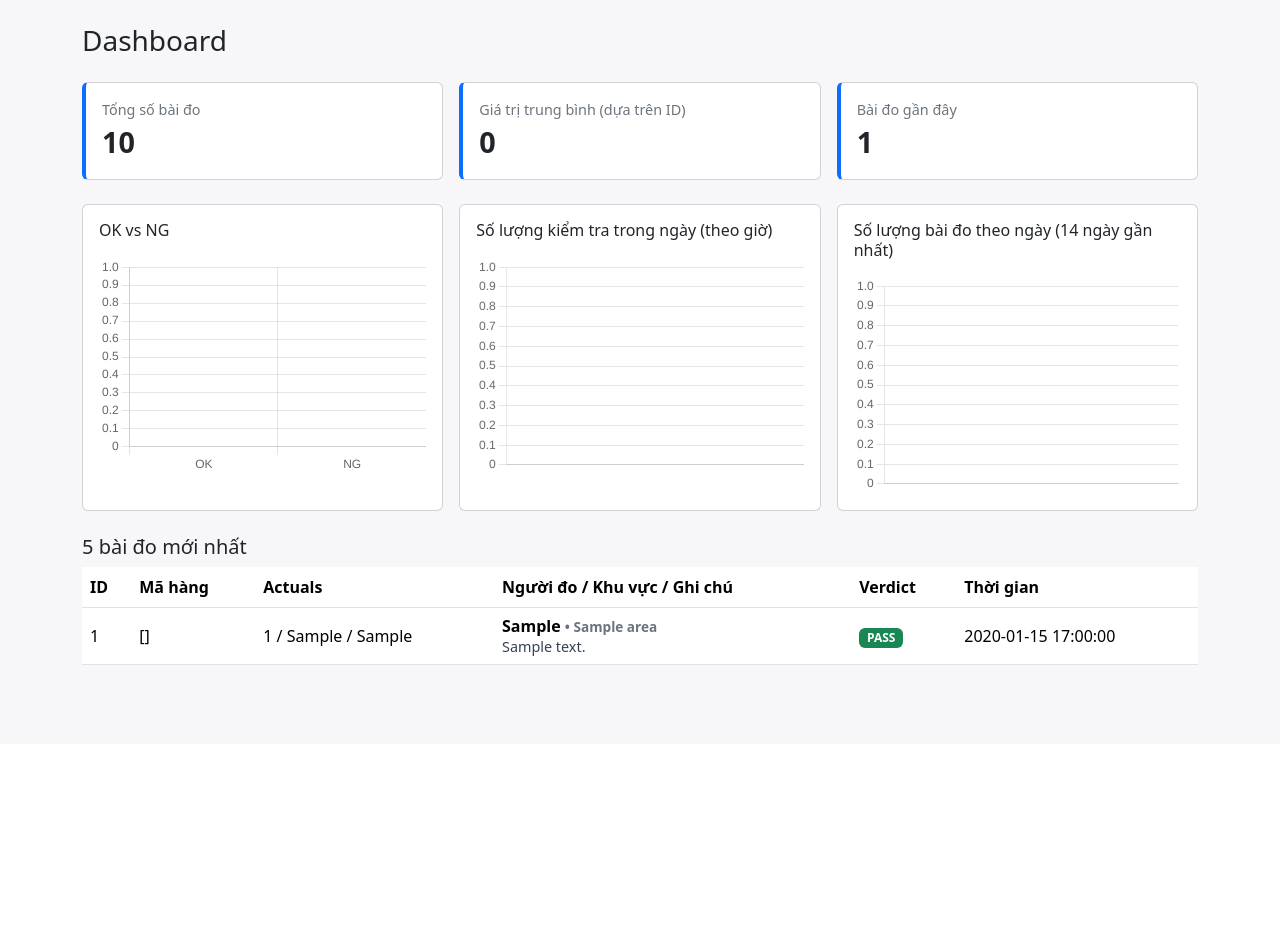
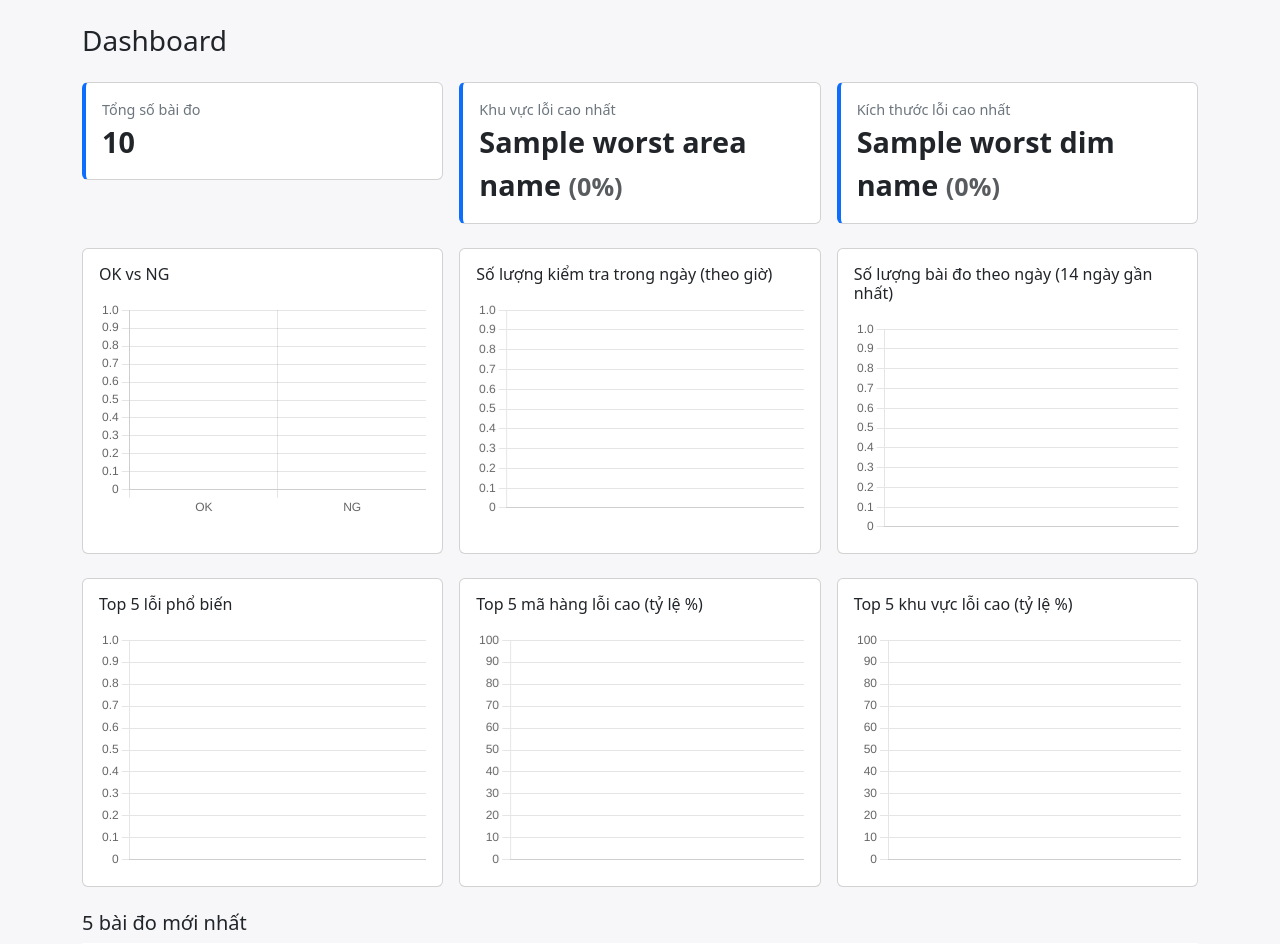
Before and after one commit to leanhvu2206-byte/Deploypoly, a Flask app: template templates/dashboard.html in a window 1280 px wide. Shown: the part 56-1000 px from the top of the page. Before the commit the page ends 721 px from the top, so only its background shows below. Run offline with Flask 3, Linux system fonts and the light colour scheme; the template is opened without the code that fills it: most values are stand-ins (such as "Sample title", 1, 10 or a date in 2020); some libraries are stand-ins or nearby versions.

```diff
--- a/app.py
+++ b/app.py
@@ -425,27 +425,30 @@ def logout():
 @login_required
 def dashboard():
     with get_db() as con, con.cursor() as cur:
-        # Tổng/AVG
+        # ====== Thống kê cơ bản ======
         cur.execute("SELECT COUNT(*) AS cnt FROM measurements")
         total = cur.fetchone()["cnt"]
+
+        # (giữ lại nếu còn dùng chỗ khác)
         cur.execute("SELECT AVG(value) AS avg_val FROM measurements")
         avg_val = cur.fetchone()["avg_val"]
 
-        # 5 gần nhất
+        # 5 bản ghi gần nhất
         cur.execute("""
             SELECT id, item_code, id_size, id_tol, od1_size, od1_tol, od2_size, od2_tol,
-                   actual_id, actual_od1, actual_od2, measured_by, area, note, verdict_overall, created_at
+                   actual_id, actual_od1, actual_od2, measured_by, area, note,
+                   verdict_overall, created_at
             FROM measurements
             ORDER BY created_at DESC
             LIMIT 5
         """)
         recent = cur.fetchall()
 
-        # OK/NG
+        # OK / NG tổng
         cur.execute("""
             SELECT
-              SUM(CASE WHEN verdict_overall = TRUE THEN 1 ELSE 0 END) AS ok_cnt,
-              SUM(CASE WHEN verdict_overall = FALSE THEN 1 ELSE 0 END) AS ng_cnt
+              COALESCE(SUM(CASE WHEN verdict_overall = TRUE  THEN 1 ELSE 0 END),0) AS ok_cnt,
+              COALESCE(SUM(CASE WHEN verdict_overall = FALSE THEN 1 ELSE 0 END),0) AS ng_cnt
             FROM measurements
             WHERE verdict_overall IS NOT NULL
         """)
@@ -453,7 +456,7 @@ def dashboard():
         ok_cnt = row["ok_cnt"] or 0
         ng_cnt = row["ng_cnt"] or 0
 
-        # By hour hôm nay theo Asia/Ho_Chi_Minh
+        # Theo giờ (hôm nay - TZ VN)
         by_hour = {f"{h:02d}": 0 for h in range(24)}
         cur.execute("""
             SELECT TO_CHAR(created_at AT TIME ZONE 'Asia/Ho_Chi_Minh', 'HH24') AS hh, COUNT(*) AS c
@@ -467,7 +470,7 @@ def dashboard():
         hours_labels = list(by_hour.keys())
         hours_values = list(by_hour.values())
 
-        # 14 ngày gần nhất (Asia/Ho_Chi_Minh)
+        # 14 ngày gần nhất (TZ VN)
         cur.execute("""
             SELECT (created_at AT TIME ZONE 'Asia/Ho_Chi_Minh')::date AS d, COUNT(*) AS c
             FROM measurements
@@ -483,13 +486,138 @@ def dashboard():
             days_labels.append(ds)
             days_values.append(got.get(ds, 0))
 
+        # ====== Khu vực lỗi cao nhất (rate %) ======
+        cur.execute("""
+            WITH base AS (
+              SELECT area,
+                     SUM(CASE WHEN verdict_overall = FALSE THEN 1 ELSE 0 END) AS ng,
+                     SUM(CASE WHEN verdict_overall IS NOT NULL THEN 1 ELSE 0 END) AS total
+              FROM measurements
+              GROUP BY area
+            )
+            SELECT area,
+                   ng,
+                   total,
+                   CASE WHEN total > 0 THEN 100.0 * ng / total ELSE 0 END AS rate
+            FROM base
+            WHERE area IS NOT NULL AND total >= 3
+            ORDER BY rate DESC, total DESC
+            LIMIT 1
+        """)
+        r = cur.fetchone()
+        worst_area_name = (r and r["area"]) or None
+        worst_area_rate = (r and r["rate"]) or 0.0
+
+        # ====== Kích thước lỗi cao nhất (ID/OD1/OD2) theo rate % ======
+        cur.execute("""
+            SELECT
+              SUM(CASE WHEN verdict_id  = FALSE THEN 1 ELSE 0 END) AS fail_id,
+              SUM(CASE WHEN verdict_id  IS NOT NULL THEN 1 ELSE 0 END) AS tot_id,
+              SUM(CASE WHEN verdict_od1 = FALSE THEN 1 ELSE 0 END) AS fail_od1,
+              SUM(CASE WHEN verdict_od1 IS NOT NULL THEN 1 ELSE 0 END) AS tot_od1,
+              SUM(CASE WHEN verdict_od2 = FALSE THEN 1 ELSE 0 END) AS fail_od2,
+              SUM(CASE WHEN verdict_od2 IS NOT NULL THEN 1 ELSE 0 END) AS tot_od2
+            FROM measurements
+        """)
+        r = cur.fetchone()
+        dims = []
+        for key, label in (("id", "ID"), ("od1", "OD1"), ("od2", "OD2")):
+            fail = r[f"fail_{key}"] or 0
+            tot  = r[f"tot_{key}"] or 0
+            rate = (100.0 * fail / tot) if tot else 0.0
+            dims.append((label, rate))
+        worst_dim_name, worst_dim_rate = max(dims, key=lambda x: x[1]) if dims else (None, 0.0)
+
+        # ====== Top 5 lỗi phổ biến (gộp ID/OD1/OD2 + Extras) ======
+        # 1) lỗi ở 3 kích thước chính
+        cur.execute("""
+            SELECT 'ID'  AS name, COUNT(*) AS c FROM measurements WHERE verdict_id  = FALSE
+            UNION ALL
+            SELECT 'OD1' AS name, COUNT(*)       FROM measurements WHERE verdict_od1 = FALSE
+            UNION ALL
+            SELECT 'OD2' AS name, COUNT(*)       FROM measurements WHERE verdict_od2 = FALSE
+        """)
+        counts = {}
+        for r in cur.fetchall():
+            counts[r["name"]] = counts.get(r["name"], 0) + (r["c"] or 0)
+
+        # 2) lỗi ở hạng mục bổ sung (extra_checks.verdict_items[].pass = false)
+        cur.execute("""
+            SELECT TRIM(BOTH FROM x->>'name') AS name, COUNT(*) AS c
+            FROM measurements m
+            JOIN LATERAL jsonb_array_elements(m.extra_checks->'verdict_items') x ON TRUE
+            WHERE (x->>'pass')::boolean = FALSE
+            GROUP BY 1
+            ORDER BY c DESC
+            LIMIT 10
+        """)
+        for r in cur.fetchall():
+            nm = r["name"] or ""
+            if not nm:
+                continue
+            counts[nm] = counts.get(nm, 0) + (r["c"] or 0)
+
+        # Lấy top 5
+        top_errors = sorted(counts.items(), key=lambda x: x[1], reverse=True)[:5]
+        top_err_labels = [k for k, _ in top_errors]
+        top_err_counts = [v for _, v in top_errors]
+
+        # ====== Top 5 mã hàng lỗi cao (tỷ lệ %) ======
+        cur.execute("""
+            WITH b AS (
+              SELECT item_code,
+                     SUM(CASE WHEN verdict_overall = FALSE THEN 1 ELSE 0 END) AS ng,
+                     SUM(CASE WHEN verdict_overall IS NOT NULL THEN 1 ELSE 0 END) AS total
+              FROM measurements
+              GROUP BY item_code
+            )
+            SELECT item_code,
+                   CASE WHEN total > 0 THEN 100.0 * ng / total ELSE 0 END AS rate
+            FROM b
+            WHERE item_code IS NOT NULL AND total >= 3
+            ORDER BY rate DESC, total DESC
+            LIMIT 5
+        """)
+        rows = cur.fetchall()
+        top_sku_labels = [r["item_code"] for r in rows]
+        top_sku_rates  = [r["rate"] for r in rows]
+
+        # ====== Top 5 khu vực lỗi cao (tỷ lệ %) ======
+        cur.execute("""
+            WITH b AS (
+              SELECT area,
+                     SUM(CASE WHEN verdict_overall = FALSE THEN 1 ELSE 0 END) AS ng,
+                     SUM(CASE WHEN verdict_overall IS NOT NULL THEN 1 ELSE 0 END) AS total
+              FROM measurements
+              GROUP BY area
+            )
+            SELECT area,
+                   CASE WHEN total > 0 THEN 100.0 * ng / total ELSE 0 END AS rate
+            FROM b
+            WHERE area IS NOT NULL AND total >= 3
+            ORDER BY rate DESC, total DESC
+            LIMIT 5
+        """)
+        rows = cur.fetchall()
+        top_area_labels = [r["area"] for r in rows]
+        top_area_rates  = [r["rate"] for r in rows]
+
     return render_template(
         "dashboard.html",
+        # cũ
         total=total, avg_val=avg_val, recent=recent,
         ok_cnt=ok_cnt, ng_cnt=ng_cnt,
         hours_labels=hours_labels, hours_values=hours_values,
-        days_labels=days_labels, days_values=days_values
+        days_labels=days_labels, days_values=days_values,
+        # mới - thẻ thống kê
+        worst_area_name=worst_area_name, worst_area_rate=worst_area_rate,
+        worst_dim_name=worst_dim_name,   worst_dim_rate=worst_dim_rate,
+        # mới - 3 biểu đồ top
+        top_err_labels=top_err_labels, top_err_counts=top_err_counts,
+        top_sku_labels=top_sku_labels, top_sku_rates=top_sku_rates,
+        top_area_labels=top_area_labels, top_area_rates=top_area_rates,
     )
+
 
 
 @app.route("/measurements")
--- a/templates/dashboard.html
+++ b/templates/dashboard.html
@@ -2,6 +2,7 @@
 {% block content %}
 <h3 class="mb-4">Dashboard</h3>
 
+<!-- ====== 3 thẻ số liệu ====== -->
 <div class="row g-3">
   <div class="col-md-4">
     <div class="card stat"><div class="card-body">
@@ -9,41 +10,41 @@
       <div class="stat-value">{{ total or 0 }}</div>
     </div></div>
   </div>
+
   <div class="col-md-4">
     <div class="card stat"><div class="card-body">
-      <div class="stat-label">Giá trị trung bình (dựa trên ID)</div>
-      <div class="stat-value">{{ (avg_val or 0) | round(2) }}</div>
+      <div class="stat-label">Khu vực lỗi cao nhất</div>
+      <div class="stat-value">
+        {{ worst_area_name or '—' }}
+        <small class="text-muted">({{ (worst_area_rate or 0) | round(1) }}%)</small>
+      </div>
     </div></div>
   </div>
+
   <div class="col-md-4">
     <div class="card stat"><div class="card-body">
-      <div class="stat-label">Bài đo gần đây</div>
-      <div class="stat-value">{{ recent | length }}</div>
+      <div class="stat-label">Kích thước lỗi cao nhất</div>
+      <div class="stat-value">
+        {{ worst_dim_name or '—' }}
+        <small class="text-muted">({{ (worst_dim_rate or 0) | round(1) }}%)</small>
+      </div>
     </div></div>
   </div>
 </div>
 
 <style>
 /* Nhẹ nhàng format cột người đo */
-.who {
-  line-height: 1.25;
-}
+.who { line-height: 1.25; }
 .who__name { font-weight: 600; }
 .who__area { color: #6b7280; font-size: .85em; }
 .who__note {
-  display: -webkit-box;
-  -webkit-line-clamp: 2;          /* tối đa 2 dòng, hiện … nếu dài */
-  -webkit-box-orient: vertical;
-  overflow: hidden;
-  text-overflow: ellipsis;
-  white-space: normal;
-  margin-top: .15rem;
-  font-size: .9em;
-  color: #374151;
+  display: -webkit-box; -webkit-line-clamp: 2; -webkit-box-orient: vertical;
+  overflow: hidden; text-overflow: ellipsis; white-space: normal;
+  margin-top: .15rem; font-size: .9em; color: #374151;
 }
 </style>
 
-<!-- ====== 3 BIỂU ĐỒ ====== -->
+<!-- ====== 3 BIỂU ĐỒ HIỆN CÓ ====== -->
 <div class="row g-3 mt-2">
   <div class="col-lg-4">
     <div class="card h-100">
@@ -71,6 +72,34 @@
   </div>
 </div>
 
+<!-- ====== 3 BIỂU ĐỒ MỚI ====== -->
+<div class="row g-3 mt-2">
+  <div class="col-lg-4">
+    <div class="card h-100">
+      <div class="card-body">
+        <h6 class="mb-3">Top 5 lỗi phổ biến</h6>
+        <canvas id="chart-top-errors" height="220"></canvas>
+      </div>
+    </div>
+  </div>
+  <div class="col-lg-4">
+    <div class="card h-100">
+      <div class="card-body">
+        <h6 class="mb-3">Top 5 mã hàng lỗi cao (tỷ lệ %)</h6>
+        <canvas id="chart-top-sku" height="220"></canvas>
+      </div>
+    </div>
+  </div>
+  <div class="col-lg-4">
+    <div class="card h-100">
+      <div class="card-body">
+        <h6 class="mb-3">Top 5 khu vực lỗi cao (tỷ lệ %)</h6>
+        <canvas id="chart-top-area" height="220"></canvas>
+      </div>
+    </div>
+  </div>
+</div>
+
 <h5 class="mt-4">5 bài đo mới nhất</h5>
 <table class="table table-hover align-middle">
   <thead>
@@ -78,7 +107,7 @@
       <th>ID</th>
       <th>Mã hàng</th>
       <th>Actuals</th>
-      <th>Người đo / Khu vực / Ghi chú</th>  {# ⬅️ cột mới #}
+      <th>Người đo / Khu vực / Ghi chú</th>
       <th>Verdict</th>
       <th>Thời gian</th>
     </tr>
@@ -88,7 +117,6 @@
     <tr>
       <td>{{ r.id }}</td>
       <td>{{ r.item_code }}</td>
-
       <td>
         {{ r.actual_id is not none and r.actual_id or '—' }}
         /
@@ -96,15 +124,11 @@
         /
         {{ r.actual_od2 is not none and r.actual_od2 or '—' }}
       </td>
-
-      <!-- ⬇️ Cột mới: người đo / khu vực / ghi chú -->
       <td>
         <div class="who">
           <div class="who__name">
             {{ r.measured_by or '—' }}
-            {% if r.area %}
-              <span class="who__area"> • {{ r.area }}</span>
-            {% endif %}
+            {% if r.area %}<span class="who__area"> • {{ r.area }}</span>{% endif %}
           </div>
           {% if r.note %}
             <small class="who__note" title="{{ r.note }}">{{ r.note }}</small>
@@ -113,7 +137,6 @@
           {% endif %}
         </div>
       </td>
-
       <td>
         {% if r.verdict_overall is not none %}
           <span class="badge {{ r.verdict_overall and 'bg-success' or 'bg-danger' }}">
@@ -129,11 +152,11 @@
   </tbody>
 </table>
 
-<!-- Chart.js CDN -->
+<!-- Chart.js -->
 <script src="https://cdn.jsdelivr.net/npm/chart.js"></script>
 <script>
 (function(){
-  // Dữ liệu từ Flask
+  // ----- Dữ liệu cho 3 chart cũ -----
   const okCnt   = {{ ok_cnt | default(0) }};
   const ngCnt   = {{ ng_cnt | default(0) }};
   const hLabels = {{ hours_labels | tojson | safe }};
@@ -144,43 +167,51 @@
   // Chart 1: OK vs NG
   new Chart(document.getElementById('chart-okng'), {
     type: 'bar',
-    data: {
-      labels: ['OK', 'NG'],
-      datasets: [{ label: 'Số lượng', data: [okCnt, ngCnt] }]
-    },
-    options: {
-      responsive: true,
-      plugins: { legend: { display: false } },
-      scales: { y: { beginAtZero: true, precision: 0 } }
-    }
+    data: { labels: ['OK', 'NG'], datasets: [{ label: 'Số lượng', data: [okCnt, ngCnt] }] },
+    options: { responsive: true, plugins: { legend: { display: false } }, scales: { y: { beginAtZero: true, precision: 0 } } }
   });
 
-  // Chart 2: số lượng kiểm tra theo giờ (hôm nay)
+  // Chart 2: Theo giờ hôm nay
   new Chart(document.getElementById('chart-today'), {
     type: 'bar',
-    data: {
-      labels: hLabels,
-      datasets: [{ label: 'Lượt kiểm tra (hôm nay)', data: hValues }]
-    },
-    options: {
-      responsive: true,
-      plugins: { legend: { display: false } },
-      scales: { y: { beginAtZero: true, precision: 0 } }
-    }
+    data: { labels: hLabels, datasets: [{ label: 'Lượt kiểm tra (hôm nay)', data: hValues }] },
+    options: { responsive: true, plugins: { legend: { display: false } }, scales: { y: { beginAtZero: true, precision: 0 } } }
   });
 
-  // Chart 3: số lượng bài đo theo ngày (14 ngày)
+  // Chart 3: Theo ngày 14 ngày
   new Chart(document.getElementById('chart-daily'), {
     type: 'line',
-    data: {
-      labels: dLabels,
-      datasets: [{ label: 'Bài đo/ngày', data: dValues, tension: 0.25, fill: false }]
-    },
-    options: {
-      responsive: true,
-      plugins: { legend: { display: false } },
-      scales: { y: { beginAtZero: true, precision: 0 } }
-    }
+    data: { labels: dLabels, datasets: [{ label: 'Bài đo/ngày', data: dValues, tension: 0.25, fill: false }] },
+    options: { responsive: true, plugins: { legend: { display: false } }, scales: { y: { beginAtZero: true, precision: 0 } } }
+  });
+
+  // ----- Dữ liệu cho 3 chart mới -----
+  const topErrLabels  = {{ top_err_labels  | tojson | safe }};
+  const topErrCounts  = {{ top_err_counts  | tojson | safe }};
+  const topSkuLabels  = {{ top_sku_labels  | tojson | safe }};
+  const topSkuRates   = {{ top_sku_rates   | tojson | safe }};
+  const topAreaLabels = {{ top_area_labels | tojson | safe }};
+  const topAreaRates  = {{ top_area_rates  | tojson | safe }};
+
+  // Top 5 lỗi phổ biến (đếm)
+  new Chart(document.getElementById('chart-top-errors'), {
+    type: 'bar',
+    data: { labels: topErrLabels, datasets: [{ label: 'Số lần NG', data: topErrCounts }] },
+    options: { responsive: true, plugins: { legend: { display: false } }, scales: { y: { beginAtZero: true, precision: 0 } } }
+  });
+
+  // Top 5 mã hàng NG cao (%)
+  new Chart(document.getElementById('chart-top-sku'), {
+    type: 'bar',
+    data: { labels: topSkuLabels, datasets: [{ label: 'NG (%)', data: topSkuRates }] },
+    options: { responsive: true, plugins: { legend: { display: false } }, scales: { y: { beginAtZero: true, max: 100 } } }
+  });
+
+  // Top 5 khu vực NG cao (%)
+  new Chart(document.getElementById('chart-top-area'), {
+    type: 'bar',
+    data: { labels: topAreaLabels, datasets: [{ label: 'NG (%)', data: topAreaRates }] },
+    options: { responsive: true, plugins: { legend: { display: false } }, scales: { y: { beginAtZero: true, max: 100 } } }
   });
 })();
 </script>
```
Also changed, not shown: templates/inspect.html (+66 -61 lines).
